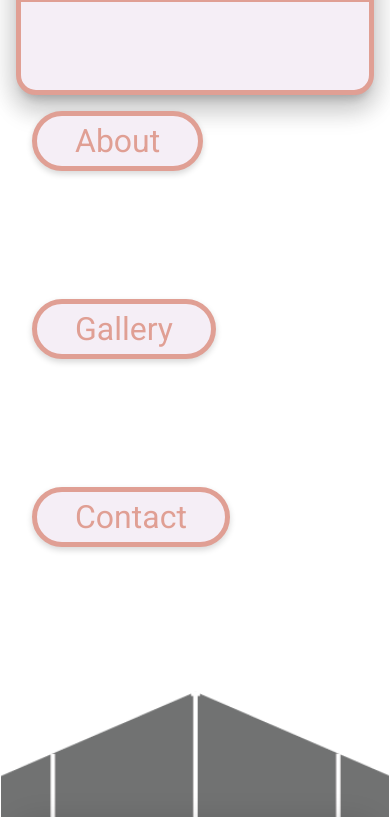
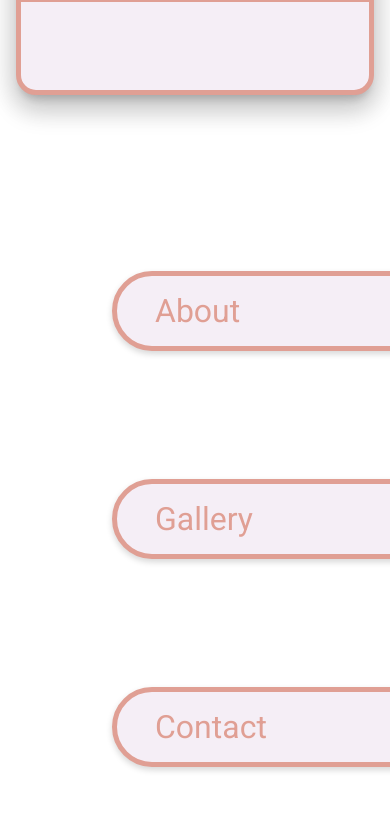
Before and after one commit to michaeljoepeterson/jade-site, an Angular app: page / in a window 390 px wide. Shown: the part 490-1307 px from the top of the page. Built offline with nearby package versions, Linux system fonts and the light colour scheme.

Commit message:
styled buttons

```diff
--- a/src/app/components/jaded-button/jaded-button.component.css
+++ b/src/app/components/jaded-button/jaded-button.component.css
@@ -5,14 +5,18 @@
     box-shadow: 0px 3px 6px #00000029;
     border-radius: 5em;
     transition: all 300ms;
+    width: 100%;
+    text-align: left;
+    left: 30em;
+    height: 5em;
 }
 
 .jaded-btn:hover{
     background-color: #3C7152 ;
     color: #FFFFFF;
     border: 5px solid #FFFFFF;
-    box-shadow: 0px 3px 6px #00000029;
     font-size: 1.2em;
+    left: 20em;
 }
 
 .btn-text{
@@ -20,6 +24,36 @@
     padding: 1em;
 }
 
+@media (max-width: 1500px) {
+    .jaded-btn{
+        left: 20em;
+    }
+
+    .jaded-btn:hover{
+        left: 10em;
+    }
+}
+
+@media (max-width: 1024px) {
+    .jaded-btn{
+        left: 10em;
+    }
+
+    .jaded-btn:hover{
+        left: 5em;
+    }
+}
+
+@media (max-width: 450px) {
+    .jaded-btn{
+        left: 5em;
+    }
+
+    .jaded-btn:hover{
+        left: 4em;
+    }
+}
+
 /* .jaded-btn:hover > .btn-text{
     margin-right: 1em;
     margin-left: 0;
--- a/src/app/components/jaded-drag-card/jaded-drag-card.component.css
+++ b/src/app/components/jaded-drag-card/jaded-drag-card.component.css
@@ -78,3 +78,9 @@
         width: 100% !important;
     }
 }
+
+@media (max-width: 320px) {
+    .header{
+        font-size: 0.85em;
+    }
+}
--- a/src/app/pages/home-page/home-page.component.css
+++ b/src/app/pages/home-page/home-page.component.css
@@ -75,3 +75,7 @@
     background-size: cover;
     background-repeat: no-repeat;
 }
+
+.home-buttons{
+    margin-top: 10em;
+}
--- a/src/app/pages/home-page/home-page.component.html
+++ b/src/app/pages/home-page/home-page.component.html
@@ -12,7 +12,7 @@
                 </app-jaded-drag-card>
             </div>
         </div>
-        <div class="col-lg-6 col-md-12 drag-container">
+        <div class="col-lg-6 col-md-12 drag-container home-buttons">
             <div class='button-container'>
                 <app-jaded-button buttonText="About" (clicked)="sectionClicked('about')"></app-jaded-button>
             </div>
```
